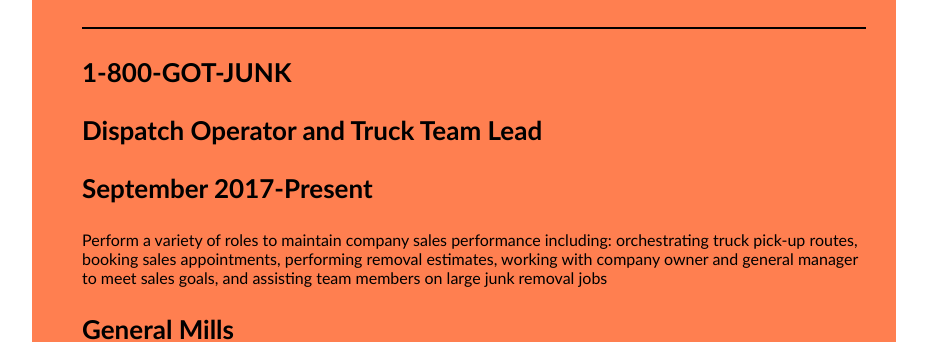
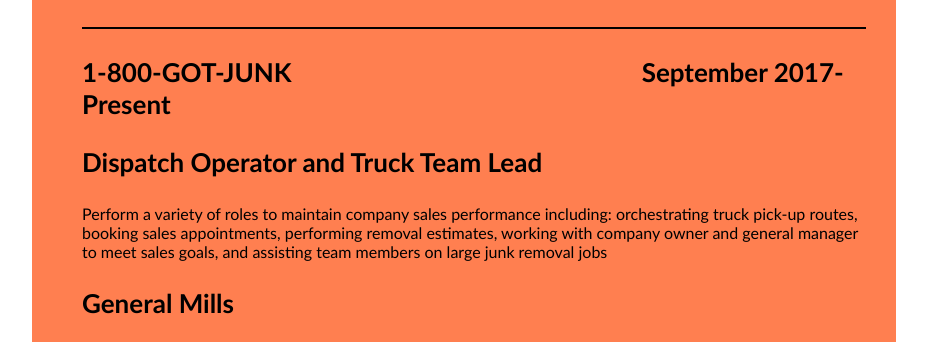
Before and after one commit to kaste110/kaste110.github.io, a plain HTML site: page index.html in a window 1280 px wide. Shown: the part 462-804 px from the top of the page, without its empty margins (176-1103 px from the left). Drawn offline with Linux system fonts and the light colour scheme.

Commit message:
Update index.html

```diff
--- a/index.html
+++ b/index.html
@@ -25,9 +25,9 @@
     <h2>Professional Experience</h2>
       <hr/>
 
-    <h3>1-800-GOT-JUNK</h3>
+    <h3>1-800-GOT-JUNK<span style="width:350px;display:inline-block"></span>September 2017-Present</h3>
     <h3>Dispatch Operator and Truck Team Lead</h3>
-    <h3>September 2017-Present</h3>
+
     <p>Perform a variety of roles to maintain company sales performance including: orchestrating truck pick-up routes, booking sales appointments, performing removal estimates, working with company owner and general manager to meet sales goals, and assisting team members on large junk removal jobs</p>
 
     <h3>General Mills</h3>
```
